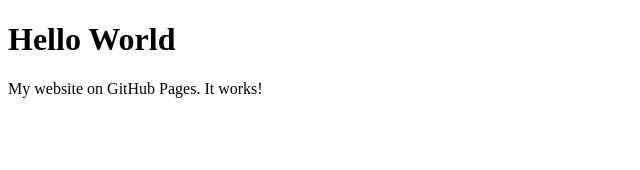
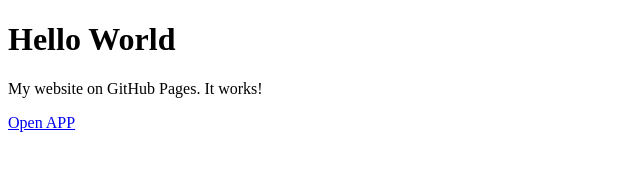
Before and after one commit to DmitryYavorskiy/DmitryYavorskiy.github.io, a plain HTML site: page index.html in a window 1280 px wide. Shown: the full height of the page, 0-640 px from the left. Drawn offline with Linux system fonts and the light colour scheme.

Commit message:
Work version

```diff
--- a/index.html
+++ b/index.html
@@ -6,5 +6,6 @@
 <body>
 <h1>Hello World</h1>
 <p>My website on GitHub Pages. It works!</p>
+<a href="testtest://">Open APP</a>
 </body>
 </html>
```
